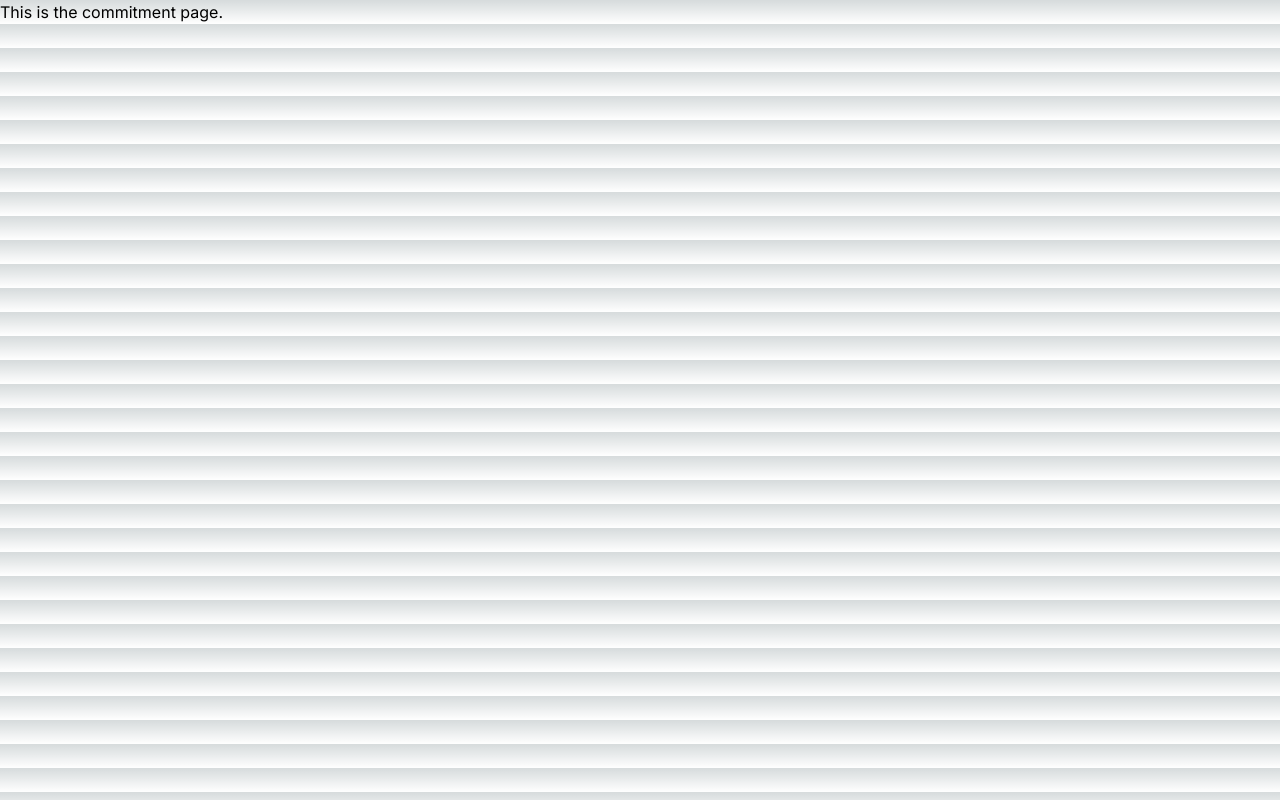
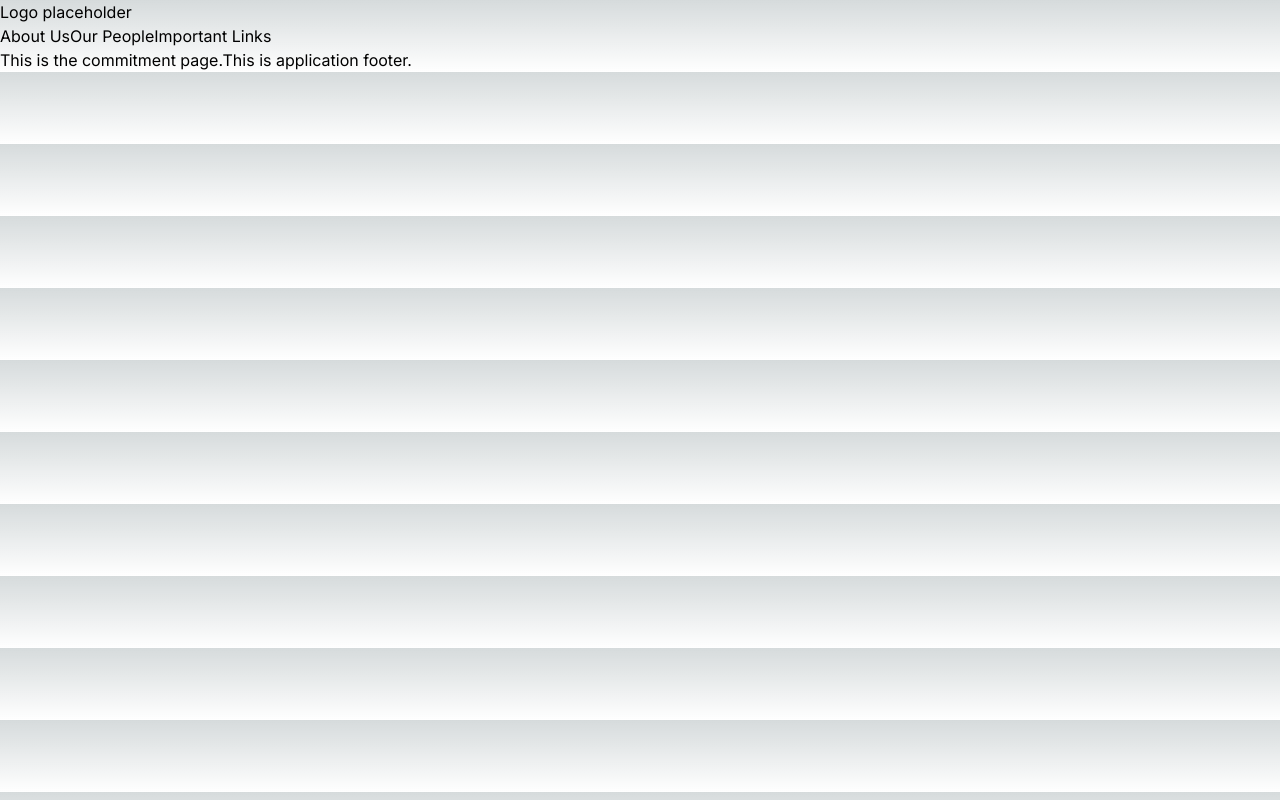
Before and after one commit to bassi477/deconsortia, a Next.js app: page /about/commitment in a window 1280 px wide. Built offline with nearby package versions, Linux system fonts and the light colour scheme.

Commit message:
header and footer empty structure created

```diff
--- a/src/app/layout.tsx
+++ b/src/app/layout.tsx
@@ -1,6 +1,8 @@
+import AppHeader from '@/shared/layout/app-header'
 import './globals.css'
 import type { Metadata } from 'next'
 import { Inter } from 'next/font/google'
+import AppFooter from '@/shared/layout/app-footer'
 
 const inter = Inter({ subsets: ['latin'] })
 
@@ -16,7 +18,11 @@ export default function RootLayout({
 }) {
   return (
     <html lang="en">
-      <body className={inter.className}>{children}</body>
+      <body className={inter.className}>
+        <AppHeader />
+        {children}
+        <AppFooter />
+      </body>
     </html>
   )
 }
--- /dev/null
+++ b/src/shared/layout/app-footer.tsx
@@ -0,0 +1,8 @@
+export default function AppFooter() {
+
+    return (
+        <>
+        This is application footer.
+        </>
+    );
+}
--- /dev/null
+++ b/src/shared/layout/app-header.tsx
@@ -0,0 +1,23 @@
+import AppNavigationRoutes from "@/constants/app-navigation-routes";
+import HomeNavigationRoute from "@/constants/home-navigation-route";
+import Link from "next/link";
+
+export default function AppHeader() {
+
+    return (
+        <>
+            <Link href={HomeNavigationRoute.url}>Logo placeholder</Link>
+            <div>
+                {
+                    AppNavigationRoutes.map((route) => {
+                        return (
+                            <>
+                                <Link href={route.url}>{route.title}</Link>
+                            </>
+                        );
+                    })
+                }
+            </div>
+        </>
+    );
+}
```
